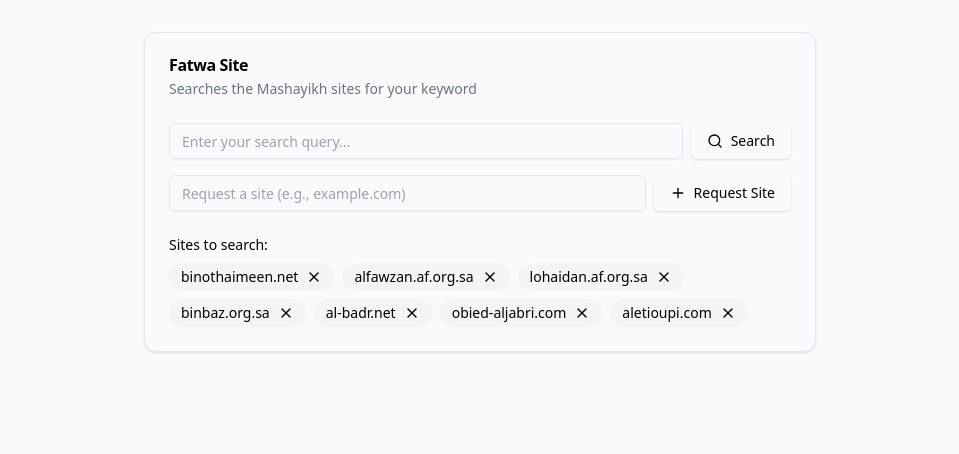
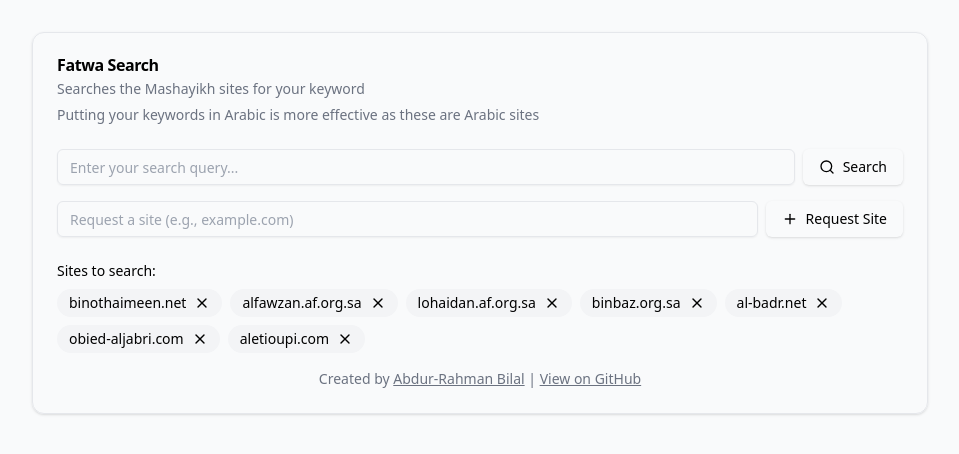
Before and after one commit to aramb-dev/fatwa-search, a React (Create React App) app: page / in a window 1280 px wide. Shown: the top 454 px of the page, without its empty margins (160-1119 px from the left). Built offline with nearby package versions, Linux system fonts and the light colour scheme.

Commit message:
making some QOL changes

```diff
--- a/src/components/CustomSearch.js
+++ b/src/components/CustomSearch.js
@@ -82,11 +82,15 @@ const CustomSearch = () => {
   };
 
   return (
-    <Card className="w-full max-w-2xl mx-auto">
+    <Card className="w-full max-w-4xl mx-auto">
       <CardHeader>
-        <CardTitle>Fatwa Site</CardTitle>
+        <CardTitle>Fatwa Search</CardTitle>
         <p className="text-sm text-gray-500">
           Searches the Mashayikh sites for your keyword
+        </p>
+        <p className="text-sm text-gray-500">
+          Putting your keywords in Arabic is more effective as these are Arabic
+          sites
         </p>
       </CardHeader>
       <CardContent>
@@ -171,6 +175,26 @@ const CustomSearch = () => {
             ))}
           </div>
         </div>
+        <div className="mt-4 text-center text-sm text-gray-500">
+          Created by{" "}
+          <a
+            href="https://github.com/aramb-dev"
+            className="underline hover:text-gray-700"
+            target="_blank"
+            rel="noreferrer"
+          >
+            Abdur-Rahman Bilal
+          </a>
+          {" | "}
+          <a
+            href="https://github.com/aramb-dev/fatwa-search"
+            className="underline hover:text-gray-700"
+            target="_blank"
+            rel="noreferrer"
+          >
+            View on GitHub
+          </a>
+        </div>
       </CardContent>
     </Card>
   );
```
